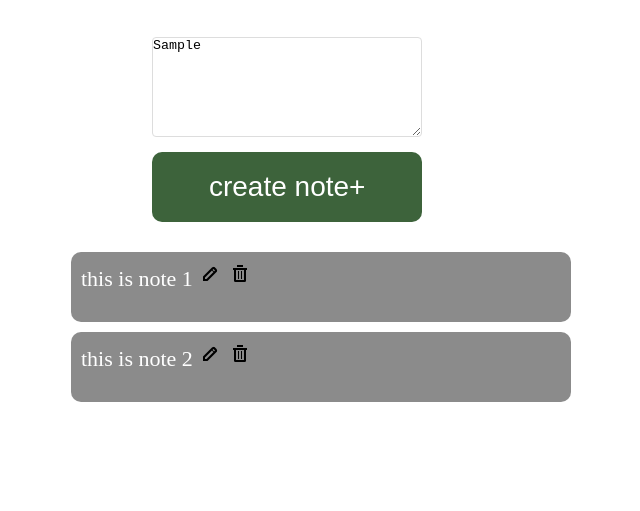
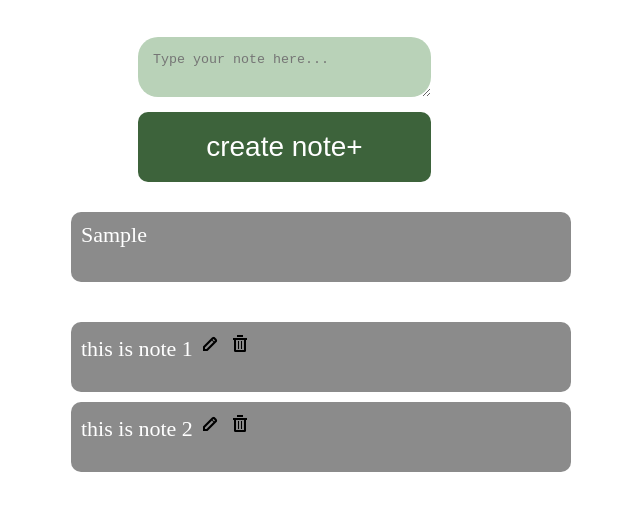
Before and after one commit to NaeemehAbbasian/note, a plain HTML site: page index.html in a window 1280 px wide. Both pictures are taken after typing "Sample" into the empty fields and a click on the button "create note+". Shown: the part 65-576 px from the top of the page, without its empty margins (319-959 px from the left). Drawn offline with Linux system fonts and the light colour scheme.

Commit message:
being able to save in local storage (but it can't delete yet)

```diff
--- a/App.js
+++ b/App.js
@@ -1,24 +1,38 @@
+document.addEventListener("DOMContentLoaded", () => {
+  const btnEl = document.getElementById("btn");
+  const noteInput = document.getElementById("note-input");
+  const noteContainer = document.getElementById("note-container");
 
-document.addEventListener ( 'DOMContentLoaded' , () => {
-    const btnEl = document.getElementById('btn');
-    const noteInput = document.getElementById('note-input');
-    const noteContainer = document.getElementById('container');
+  loadNotes();
+  function loadNotes() {
+    const notes = JSON.parse(localStorage.getItem("notes")) || [];
+    notes.forEach((note) => {
+      createNoteElement(note);
+    });
+  }
 
-    btnEl.addEventListener('click',()=> {
-        const noteText = noteInput.value.trim ();
-        if (noteText !== '') {
-            createNoteElement (noteText);
-            noteInput.value = '';
+  btnEl.addEventListener("click", () => {
+    const noteText = noteInput.value.trim();
+    if (noteText !== "") {
+      createNoteElement(noteText);
+      saveNote(noteText);
+      noteInput.value = "";
     }
   });
 
   function createNoteElement(text) {
-        const noteItem = document.createElement('div');
-        noteItem.className = 'note-item';
+    const noteItem = document.createElement("div");
+    noteItem.className = "note";
 
-        const noteContent = document.createElement('p');
-        noteContent.className = 'note-content';
+    const noteContent = document.createElement("p");
+    noteContent.className = "note-content";
     noteContent.textContent = text;
     noteItem.appendChild(noteContent);
     noteContainer.appendChild(noteItem);
   }
+  function saveNote(text) {
+    const notes = JSON.parse(localStorage.getItem("notes")) || [];
+    notes.push(text);
+    localStorage.setItem("notes", JSON.stringify(notes));
+  }
+});
--- a/index.html
+++ b/index.html
@@ -7,7 +7,7 @@
     <link rel="stylesheet" href="/styles/app.css" />
   </head>
   <body>
-    <div class="container">
+    <div class="container" id="container">
       <h1>Notes</h1>
       <div class="note-input">
         <textarea
@@ -16,23 +16,24 @@
         ></textarea>
 
         <button id="btn">create note+</button>
+        </div>
         <div id="note-container" class="note-container"></div>
-      </div>
+
       <ul>
         <li>
-          <div id="note">
+          <div class="note">
             this is note 1 <img src="/img/Pencil.png" />
             <img src="/img/Trash.png" />
           </div>
         </li>
         <li>
-          <div id="note">
+          <div class="note">
             this is note 2 <img src="/img/Pencil.png" />
             <img src="/img/Trash.png" />
           </div>
         </li>
       </ul>
     </div>
-    <script src="/App.js"></script>
+    <script src="App.js"></script>
   </body>
 </html>
--- a/styles/app.css
+++ b/styles/app.css
@@ -18,12 +18,15 @@ h1{
 }
 #note-input {
     width:  80%;
-    /* padding: 50px; */
+    padding: 15px;
     margin-bottom: 10px;
-    border: 1px solid #ddd;
-    border-radius: 4px;
-    /* resize: vertical; */
-    min-height: 100px;
+    border: none;
+    /* border: 10px solidrgb(185, 225, 190)d; */
+    border-radius: 20px;
+    resize: vertical;
+    min-height: 50px;
+    background-color: #b9d2b8;
+
 }
 button {
   color: white;
@@ -35,7 +38,7 @@ button {
   border: none;
   font-size: 28px;
 }
-#note {
+.note {
   color: white;
   background-color: rgb(139, 139, 139);
   width: 500px;
```
Lines whose indentation alone changed are shown as unchanged.
